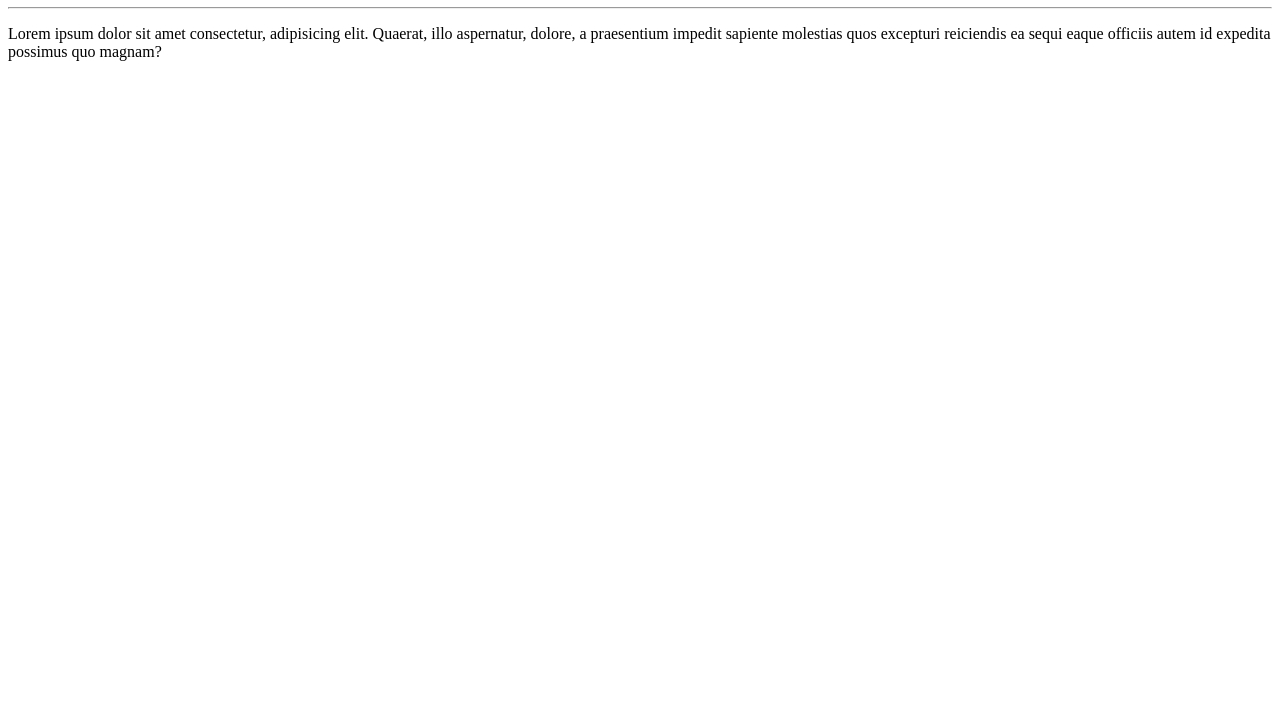
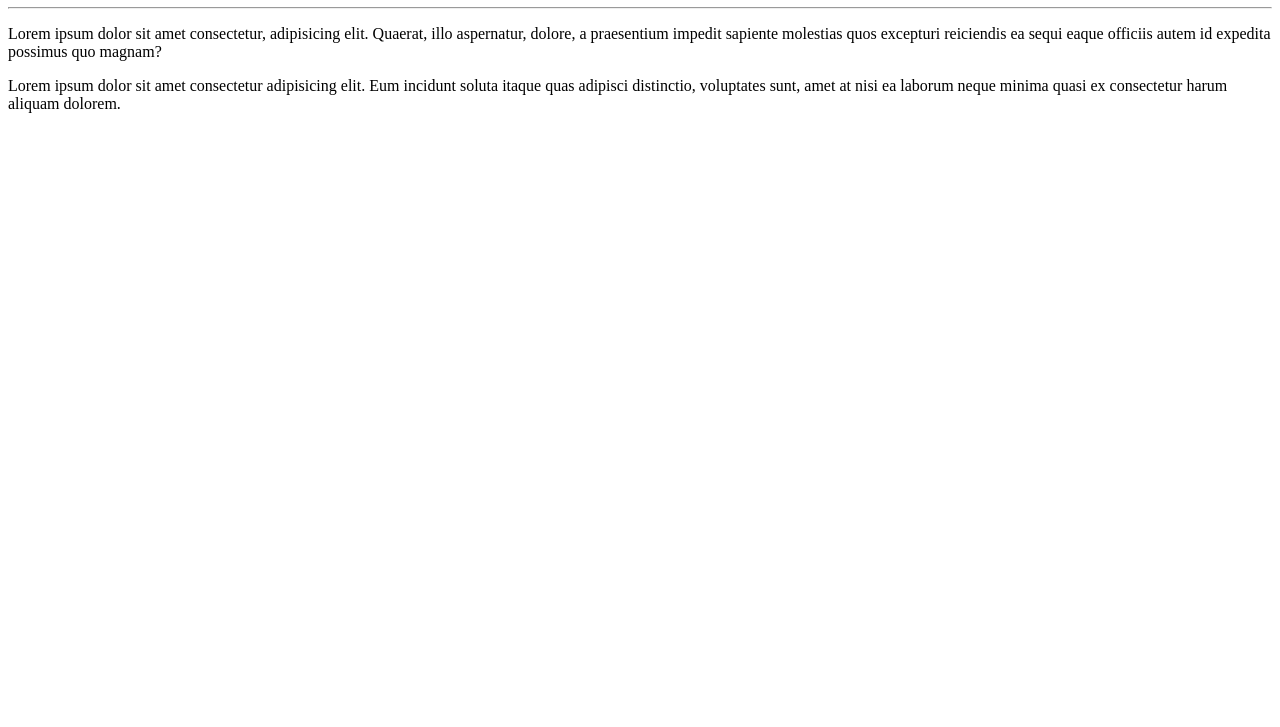
Before and after one commit to KlebersonCollab/Ola-Mundo, a plain HTML site: page site-exemplo/index.html in a window 1280 px wide. Shown: the part 73-800 px from the top of the page. Drawn offline with Linux system fonts and the light colour scheme.

Commit message:
adicionei um novo parágrafo

```diff
--- a/site-exemplo/index.html
+++ b/site-exemplo/index.html
@@ -9,5 +9,6 @@
     <h1>Olá, Mundo!</h1>
     <hr>
     <p>Lorem ipsum dolor sit amet consectetur, adipisicing elit. Quaerat, illo aspernatur, dolore, a praesentium impedit sapiente molestias quos excepturi reiciendis ea sequi eaque officiis autem id expedita possimus quo magnam?</p>
+    <p>Lorem ipsum dolor sit amet consectetur adipisicing elit. Eum incidunt soluta itaque quas adipisci distinctio, voluptates sunt, amet at nisi ea laborum neque minima quasi ex consectetur harum aliquam dolorem.</p>
 </body>
 </html>
```
